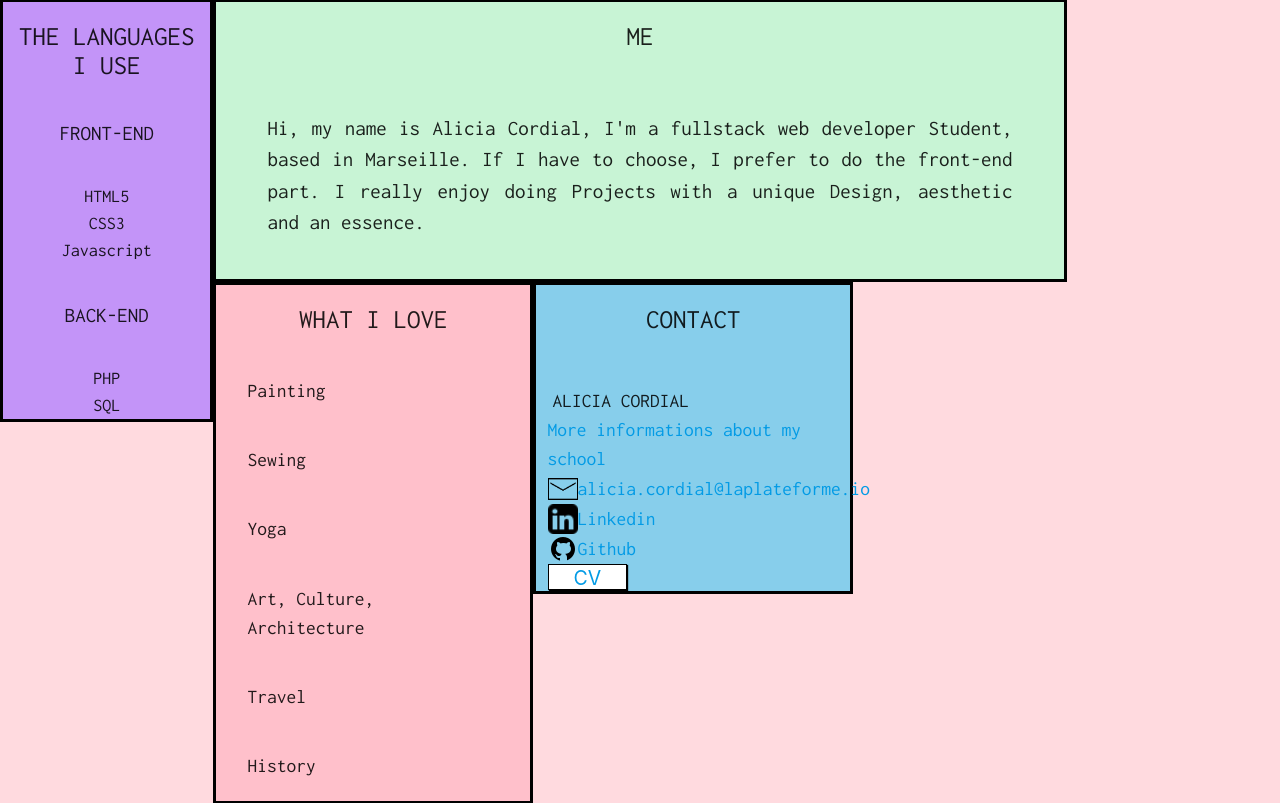
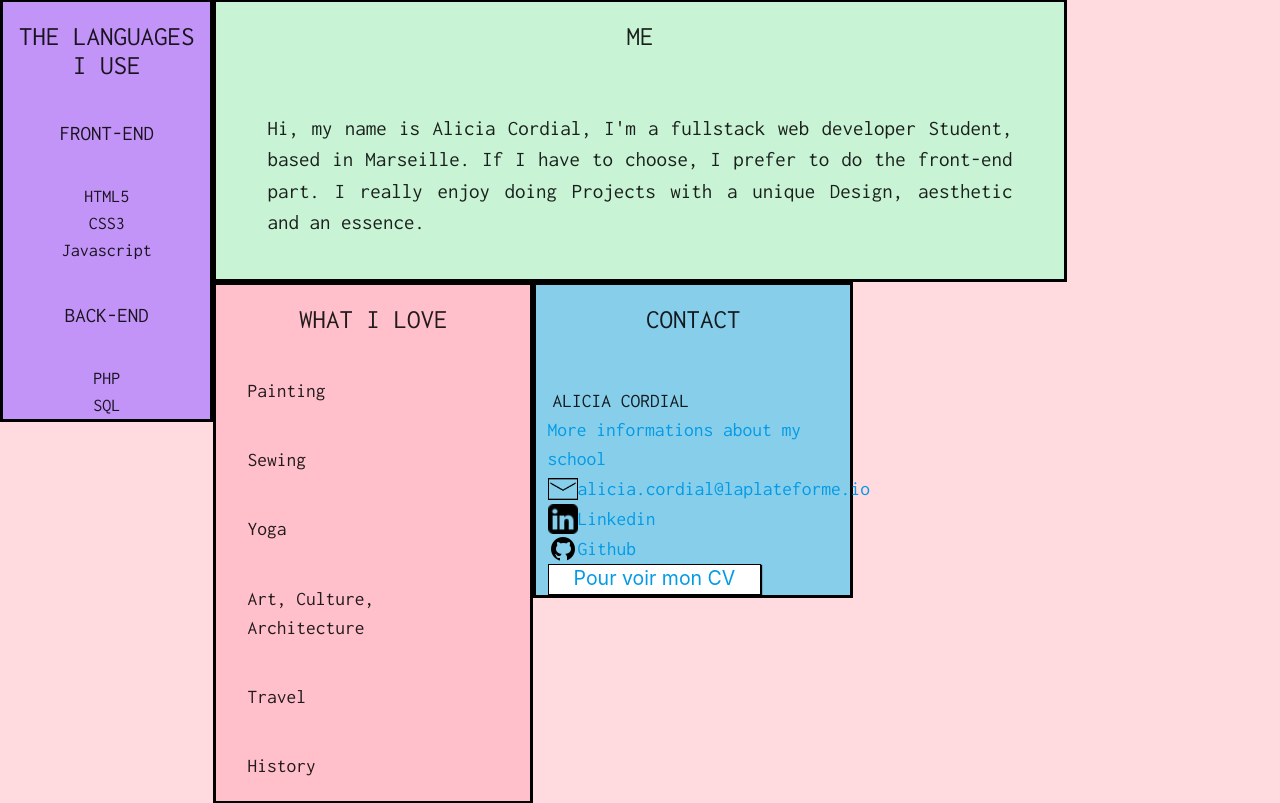
Before and after one commit to alicia-cordial/site-perso, a PHP site: page /pages/about.php in a window 1280 px wide. Shown: the part 709-1512 px from the top of the page. Run offline with PHP 8.4, Linux system fonts and the light colour scheme.

Commit message:
fin de correction

```diff
--- a/pages/about.php
+++ b/pages/about.php
@@ -131,7 +131,7 @@ session_start();
         <a href="mailto:alicia.cordial@laplateforme.io">alicia.cordial@laplateforme.io<img src="../image/icons8-important-mail-100.png" width="30px" alt="mail"/></a>
         <a href="https://www.linkedin.com/in/alicia-cordial-0538b8205/">Linkedin<img src="../image/icons8-linkedin-26.png" alt="github" width="30px"></a>
         <a href="https://github.com/alicia-cordial/">Github<img src="../image/icons8-github-30.png" alt="github"/></a>
-        <button><a href="../CV/ALICIA CORDIAL.pdf">CV</button>
+        <button><a href="../CV/ALICIA CORDIAL.pdf">Pour voir mon CV</button>
 
     </div>
 
--- a/style/about.css
+++ b/style/about.css
@@ -169,6 +169,7 @@ article {
     .item-4 {
         background-color: skyblue;
         border: solid black;
+        margin-bottom: 10px;
     }
 
     .item-4 a,
@@ -193,7 +194,7 @@ article {
         border: 1px solid black;
         box-shadow: 1px 1px 1px black;
         padding-top: 2px;
-        padding-bottom: px;
+        padding-bottom: 5px;
         padding-right: 25px;
         padding-left: 25px;
         align-items: center;
```
